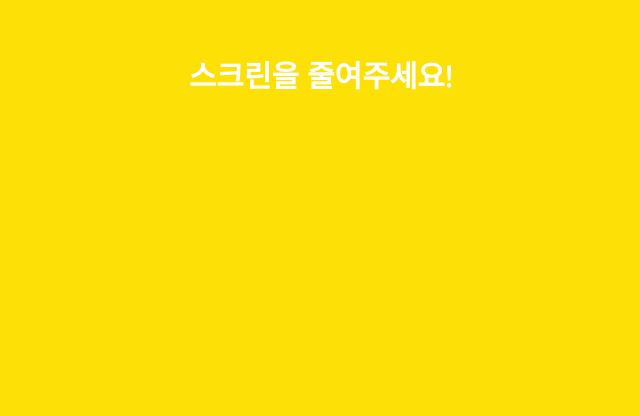
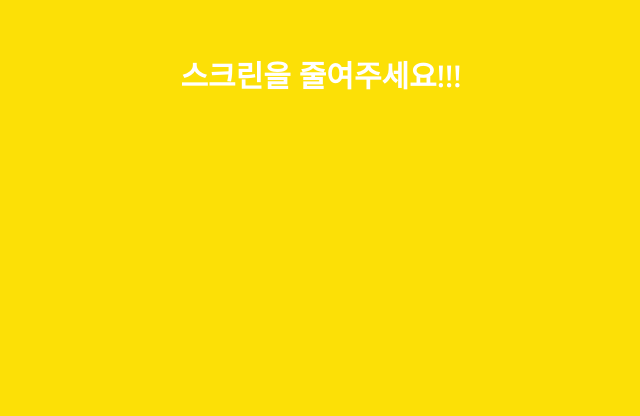
Before and after one commit to HOTGU/kakao_clone, a plain HTML site: page chat.html in a window 1280 px wide. Shown: the part 325-741 px from the top of the page, without its empty margins (319-959 px from the left). Drawn offline with nearby package versions, Linux system fonts and the light colour scheme.

Commit message:
Add !!
!!

```diff
--- a/chat.html
+++ b/chat.html
@@ -109,7 +109,7 @@
       </div>
     </div>
     <div class="bigScreen">
-      <sapn class="bogScreen__text">스크린을 줄여주세요!</sapn>
+      <sapn class="bogScreen__text">스크린을 줄여주세요!!!</sapn>
     </div>
   </body>
 </html>
```
Also changed, not shown: find.html (+1 -1 lines), friends.html (+1 -1 lines), index.html (+1 -1 lines), more.html (+1 -1 lines), setting.html (+1 -1 lines).
